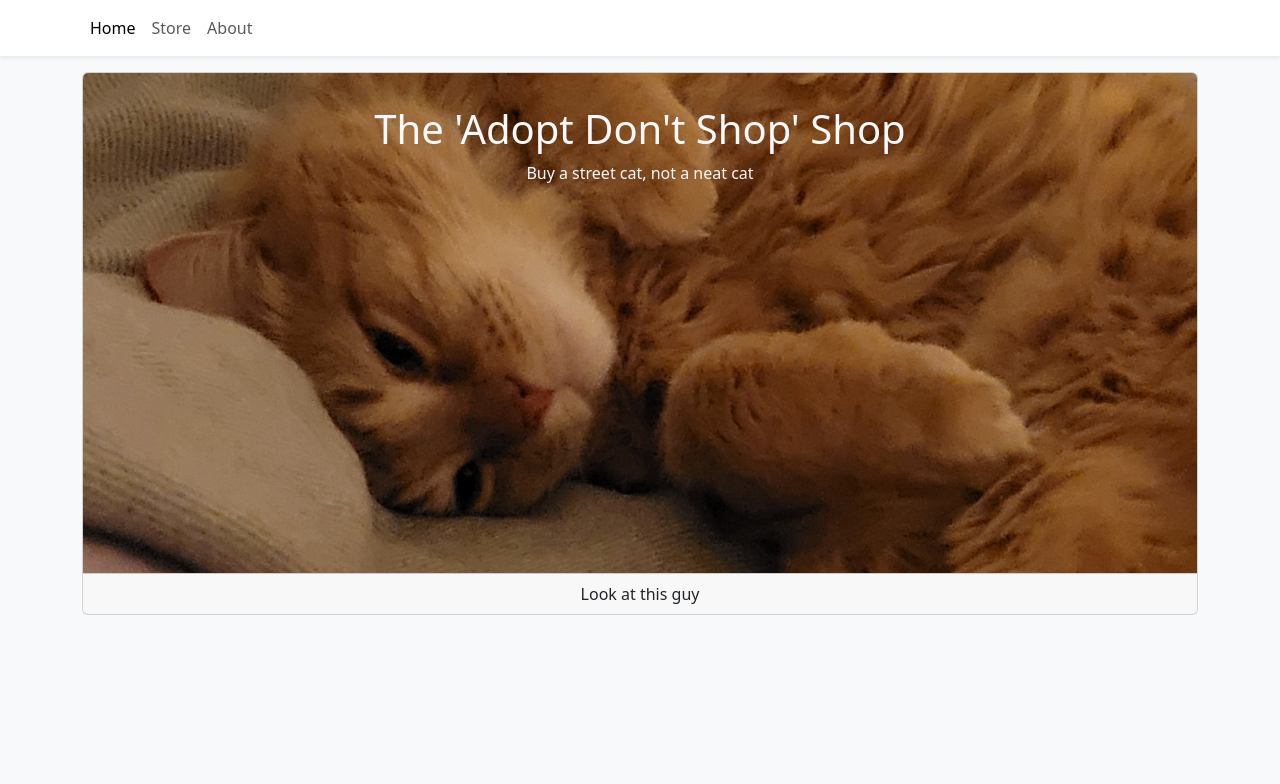
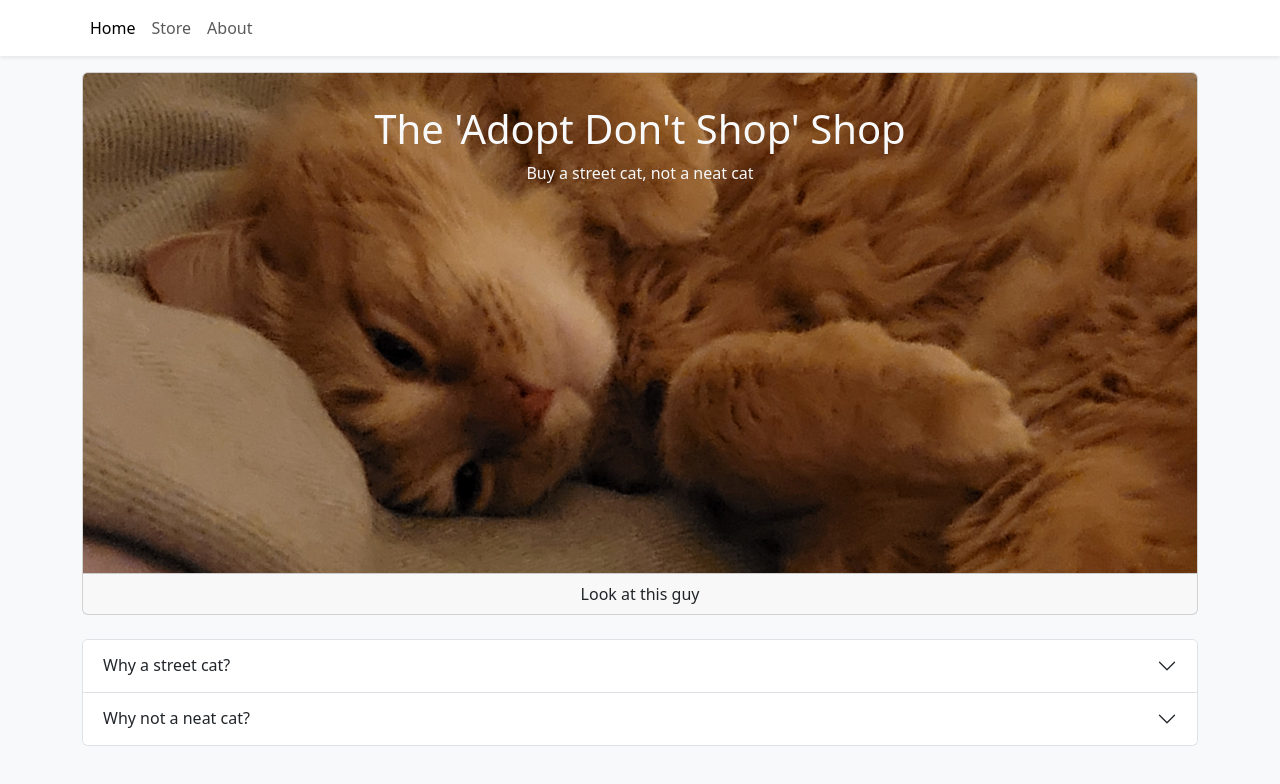
Before and after one commit to Justin-KA/kitten-rescue-store, a React (Vite) app: page / in a window 1280 px wide. Shown: the top 784 px of the page. Built offline with nearby package versions, Linux system fonts and the light colour scheme.

Commit message:
finished homepage, added less than basic about page

```diff
--- a/src/pages/About.tsx
+++ b/src/pages/About.tsx
@@ -1,3 +1,5 @@
 export function About(){
-    return <h1>About</h1>
+    return (
+        <p>Trying to make the world a better place...for cats</p>
+      );
 }
--- a/src/pages/Home.tsx
+++ b/src/pages/Home.tsx
@@ -1,7 +1,8 @@
-import { Card } from "react-bootstrap";
+import { Accordion, Card } from "react-bootstrap";
 
 export function Home(){
     return (
+        <>
         <Card className="text-center h-200 text-light">
             <Card.Img
             variant="top"
@@ -19,5 +20,20 @@ export function Home(){
           </Card.ImgOverlay>
           <Card.Footer className="text-dark">Look at this guy</Card.Footer>
         </Card>
+        <Accordion className="mt-4">
+        <Accordion.Item eventKey="0">
+          <Accordion.Header>Why a street cat?</Accordion.Header>
+          <Accordion.Body>
+             These cats wind up on the mean streets of your city due to neglect, abandonment, and neglect. These furry little guys need someone to love them as much as they loved their previous owner right up until that owner kicked them to the curb. Only you can make that right.
+          </Accordion.Body>
+        </Accordion.Item>
+        <Accordion.Item eventKey="1">
+          <Accordion.Header>Why not a neat cat?</Accordion.Header>
+          <Accordion.Body>
+            Neat cats deserve love too, but they come from heartless breeders who only see dollar bills. We need to look out for the cats we have, not breed "prettier" ones for cash.
+          </Accordion.Body>
+        </Accordion.Item>
+      </Accordion>
+      </>
       );
 }
```
